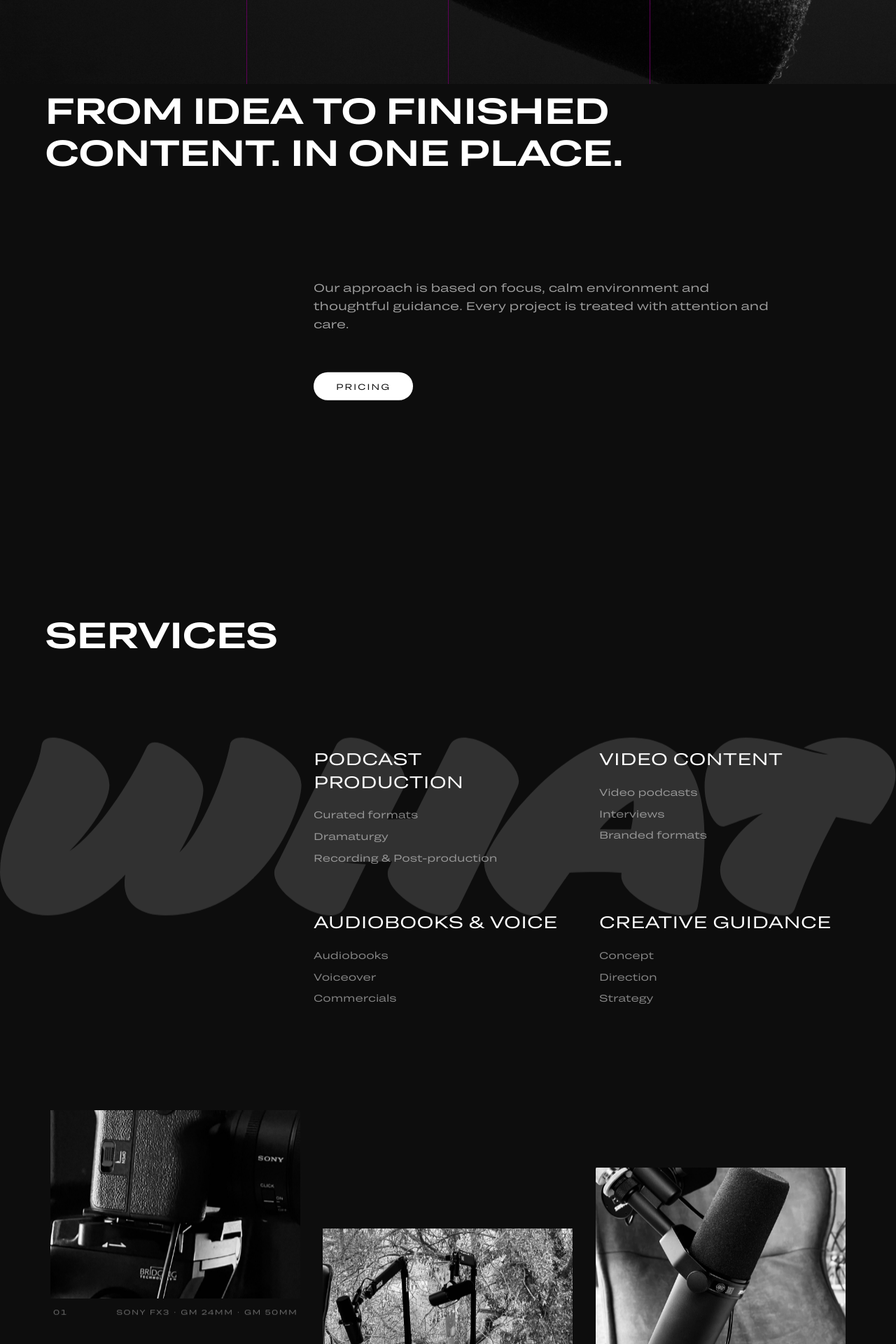
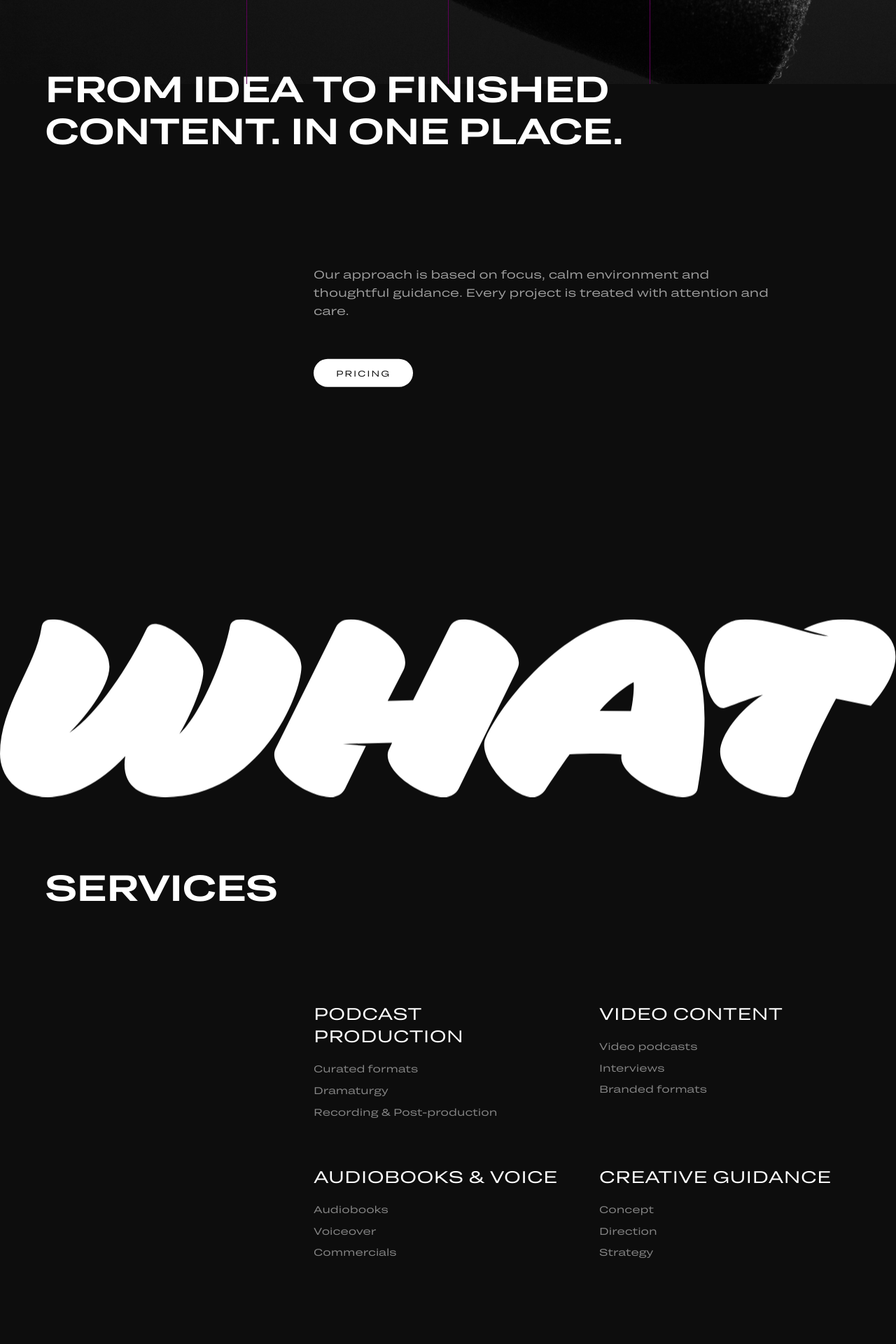
Before and after one commit to alwaysfridaymate/alwaysfridaylive, a Next.js app: page / in a window 1280 px wide. Shown: the part 680-2600 px from the top of the page at 70% size. Built offline with nearby package versions, Linux system fonts and the light colour scheme.

Commit message:
Revert "SVGs: nearly static background with slow parallax, content scrolls over"
This reverts commit 1cc269e02da1f6bf266b5b7034ce1e2ac1baa8c3.

```diff
--- a/src/app/page.tsx
+++ b/src/app/page.tsx
@@ -249,6 +249,30 @@ function ParallaxBlock({
   );
 }
 
+/* ═══════════════════════════════════════════
+   SVG PARALLAX — slower than scroll for SVG elements
+   ═══════════════════════════════════════════ */
+function ParallaxSvg({
+  children,
+  speed = -0.06,
+  className = "",
+}: {
+  children: React.ReactNode;
+  speed?: number;
+  className?: string;
+}) {
+  const { ref, y } = useParallax(speed);
+  return (
+    <div
+      ref={ref}
+      className={`will-change-transform ${className}`}
+      style={{ transform: `translateY(${y}px)` }}
+    >
+      {children}
+    </div>
+  );
+}
+
 /* ─── NAV ─── */
 function Nav() {
   return (
@@ -308,12 +332,11 @@ function Nav() {
 /* ─── HERO ─── */
 function Hero() {
   const headRef = useFadeIn<HTMLDivElement>(0.2, "0px 0px -40px 0px", 0.05);
-  const { ref: liveSvgRef, y: liveY } = useParallax(0.012);
 
   return (
-    <section className="relative min-h-screen flex flex-col bg-[#0d0d0d] overflow-hidden">
+    <section className="relative min-h-screen flex flex-col overflow-hidden bg-[#0d0d0d]">
       {/* Background image */}
-      <div className="absolute inset-0 overflow-hidden">
+      <div className="absolute inset-0">
         <Image
           src="/images/hero.jpg"
           alt="Studio microphone close-up"
@@ -324,12 +347,8 @@ function Hero() {
         />
       </div>
 
-      {/* .LIVE SVG — absolute within hero, nearly static, very slow drift */}
-      <div
-        ref={liveSvgRef}
-        className="absolute inset-0 flex items-center justify-center z-10 px-4 md:px-8 mix-blend-exclusion pointer-events-none will-change-transform"
-        style={{ transform: `translateY(${liveY}px)` }}
-      >
+      {/* .LIVE SVG overlay — centered, full-width, exclusion blend against bg photo, parallax (slower) */}
+      <ParallaxSvg speed={-0.04} className="absolute inset-0 flex items-center justify-center z-10 px-4 md:px-8 mix-blend-exclusion pointer-events-none">
         {/* eslint-disable-next-line @next/next/no-img-element */}
         <img
           src="/images/live.svg"
@@ -337,9 +356,9 @@ function Hero() {
           aria-hidden="true"
           className="w-full h-auto max-h-[45vh] object-contain select-none"
         />
-      </div>
+      </ParallaxSvg>
 
-      {/* Content — lower quarter, offset 1/3 from left, blend-difference for SVG overlap */}
+      {/* Content — lower quarter, offset 1/3 from left, mix-blend-difference for SVG overlap */}
       <div
         ref={headRef}
         className="fade-up relative z-20 mt-auto px-6 md:px-12 lg:px-16 max-w-[1920px] mx-auto w-full pb-12 md:pb-16 lg:pb-20 mix-blend-difference"
@@ -370,39 +389,16 @@ function Hero() {
   );
 }
 
-/* ─── ABOUT + SERVICES wrapper (WHAT SVG spans both) ─── */
-function AboutServices() {
-  const aboutH2Ref = useFadeIn<HTMLDivElement>(0.15, "0px 0px -60px 0px", 0.065);
-  const aboutBodyRef = useFadeIn<HTMLDivElement>(0.15, "0px 0px -60px 0px", 0.04);
-  const servHeadRef = useFadeIn<HTMLDivElement>(0.15, "0px 0px -60px 0px", 0.06);
-  const servBlocksRef = useFadeIn<HTMLDivElement>(0.1, "0px 0px -60px 0px", 0.035);
-  const { ref: whatSvgRef, y: whatY } = useParallax(0.012);
+/* ─── ABOUT ─── */
+function About() {
+  const h2Ref = useFadeIn<HTMLDivElement>(0.15, "0px 0px -60px 0px", 0.065);
+  const bodyRef = useFadeIn<HTMLDivElement>(0.15, "0px 0px -60px 0px", 0.04);
 
   return (
-    <section className="relative overflow-hidden">
-      {/* WHAT SVG — absolute background, nearly static, spans About + Services */}
-      <div
-        ref={whatSvgRef}
-        className="absolute inset-0 flex items-center justify-center pointer-events-none will-change-transform"
-        style={{ zIndex: 0, transform: `translateY(${whatY}px)` }}
-      >
-        <div className="w-full">
-          {/* eslint-disable-next-line @next/next/no-img-element */}
-          <img
-            src="/images/what.svg"
-            alt=""
-            aria-hidden="true"
-            className="w-full h-auto opacity-15"
-            style={{ filter: "brightness(0) invert(1)" }}
-          />
-        </div>
-      </div>
-
-      {/* ── ABOUT content ── */}
-      <div className="relative z-10 py-24 md:py-32 lg:py-40">
+    <section className="relative py-24 md:py-32 lg:py-40">
       {/* Headline */}
       <div
-          ref={aboutH2Ref}
+        ref={h2Ref}
         className="fade-up px-6 md:px-12 lg:px-16 max-w-[1920px] mx-auto mb-16 md:mb-20"
       >
         <div className="grid grid-cols-1 lg:grid-cols-4">
@@ -416,8 +412,8 @@ function AboutServices() {
 
       {/* Body text + CTA */}
       <div
-          ref={aboutBodyRef}
-          className="fade-up px-6 md:px-12 lg:px-16 max-w-[1920px] mx-auto"
+        ref={bodyRef}
+        className="fade-up px-6 md:px-12 lg:px-16 max-w-[1920px] mx-auto mb-20 md:mb-28"
       >
         <div className="grid grid-cols-1 lg:grid-cols-3">
           <div className="hidden lg:block" />
@@ -435,13 +431,34 @@ function AboutServices() {
           </div>
         </div>
       </div>
+
+      {/* WHAT SVG — full width, white, blend mode difference, parallax (slower) */}
+      <ParallaxSvg speed={-0.06}>
+        <div className="w-full overflow-hidden mix-blend-difference">
+          {/* eslint-disable-next-line @next/next/no-img-element */}
+          <img
+            src="/images/what.svg"
+            alt=""
+            aria-hidden="true"
+            className="w-full h-auto"
+            style={{ filter: "brightness(0) invert(1)" }}
+          />
         </div>
+      </ParallaxSvg>
+    </section>
+  );
+}
 
-      {/* ── SERVICES content ── */}
-      <div id="services" className="relative z-10 py-24 md:py-32 lg:py-40">
+/* ─── SERVICES (WHAT) ─── */
+function Services() {
+  const headRef = useFadeIn<HTMLDivElement>(0.15, "0px 0px -60px 0px", 0.06);
+  const blocksRef = useFadeIn<HTMLDivElement>(0.1, "0px 0px -60px 0px", 0.035);
+
+  return (
+    <section id="services" className="relative py-24 md:py-32 lg:py-40">
       {/* Headline */}
       <div
-          ref={servHeadRef}
+        ref={headRef}
         className="fade-up px-6 md:px-12 lg:px-16 max-w-[1920px] mx-auto mb-16 md:mb-20"
       >
         <div className="grid grid-cols-1 lg:grid-cols-4">
@@ -455,7 +472,7 @@ function AboutServices() {
 
       {/* 4 service blocks */}
       <div
-          ref={servBlocksRef}
+        ref={blocksRef}
         className="fade-up px-6 md:px-12 lg:px-16 max-w-[1920px] mx-auto mb-24 md:mb-32"
       >
         <div className="grid grid-cols-1 lg:grid-cols-3">
@@ -532,7 +549,7 @@ function AboutServices() {
       </div>
 
       {/* Image blocks — 3 columns, staggered, full-block parallax */}
-        <div className="relative z-10 px-6 md:px-12 lg:px-16 max-w-[1920px] mx-auto">
+      <div className="px-6 md:px-12 lg:px-16 max-w-[1920px] mx-auto">
         <div className="grid grid-cols-1 md:grid-cols-3 gap-6 md:gap-4 md:items-start">
           {/* Image 01 — highest, slowest */}
           <ParallaxBlock speed={0.04} className="md:mt-0 p-2">
@@ -585,7 +602,6 @@ function AboutServices() {
               </p>
             </div>
           </ParallaxBlock>
-          </div>
         </div>
       </div>
     </section>
@@ -643,30 +659,27 @@ function ApproachStatement() {
 /* ─── APPROACH (HOW) ─── */
 function Approach() {
   const blocksRef = useFadeIn<HTMLDivElement>(0.1, "0px 0px -60px 0px", 0.04);
-  const { ref: howSvgRef, y: howY } = useParallax(0.01);
 
   return (
-    <section id="approach" className="relative py-24 md:py-32 lg:py-40 overflow-hidden">
-      {/* HOW SVG — absolute background, nearly static within approach section */}
-      <div
-        ref={howSvgRef}
-        className="absolute inset-0 flex items-start justify-center pointer-events-none will-change-transform pt-[10%]"
-        style={{ zIndex: 0, transform: `translateY(${howY}px)` }}
-      >
+    <section id="approach" className="relative py-24 md:py-32 lg:py-40">
+      {/* HOW SVG — slowest parallax + APPROACH H2 — faster parallax, layered */}
+      <div className="relative mb-16 md:mb-20">
+        {/* SVG layer — slowest (lags behind scroll) */}
+        <ParallaxSvg speed={-0.05}>
           <div className="w-full overflow-hidden">
             {/* eslint-disable-next-line @next/next/no-img-element */}
             <img
               src="/images/how.svg"
               alt=""
               aria-hidden="true"
-            className="w-full h-auto opacity-15"
+              className="w-full h-auto"
               style={{ filter: "brightness(0) invert(1)" }}
             />
           </div>
-      </div>
-
-      {/* Approach H2 — scrolls normally (different speed from SVG) */}
-      <div className="relative z-10 px-6 md:px-12 lg:px-16 max-w-[1920px] mx-auto mb-16 md:mb-20">
+        </ParallaxSvg>
+        {/* H2 layer — moves at a different (faster) speed */}
+        <div className="absolute inset-0 flex items-center px-6 md:px-12 lg:px-16 mix-blend-difference">
+          <ParallaxBlock speed={0.04} className="max-w-[1920px] mx-auto w-full">
             <div className="grid grid-cols-1 lg:grid-cols-4">
               <div className="lg:col-span-3">
                 <h2 className="text-[32px] md:text-[42px] lg:text-[52px] font-semibold leading-[1.15] tracking-tight text-white uppercase">
@@ -674,12 +687,14 @@ function Approach() {
                 </h2>
               </div>
             </div>
+          </ParallaxBlock>
+        </div>
       </div>
 
       {/* 4 process blocks */}
       <div
         ref={blocksRef}
-        className="fade-up relative z-10 px-6 md:px-12 lg:px-16 max-w-[1920px] mx-auto mb-24 md:mb-32"
+        className="fade-up px-6 md:px-12 lg:px-16 max-w-[1920px] mx-auto mb-24 md:mb-32"
       >
         <div className="grid grid-cols-1 lg:grid-cols-3">
           <div className="hidden lg:block" />
@@ -723,7 +738,7 @@ function Approach() {
       </div>
 
       {/* 4 image blocks — 4-column grid, cascading stagger */}
-      <div className="relative z-10 px-6 md:px-12 lg:px-16 max-w-[1920px] mx-auto">
+      <div className="px-6 md:px-12 lg:px-16 max-w-[1920px] mx-auto">
         <div className="grid grid-cols-2 lg:grid-cols-4 gap-4 md:gap-4 md:items-start">
           {/* 1st — highest (mt-0), slowest block */}
           <ParallaxBlock speed={0.035} className="lg:mt-0 p-2">
@@ -805,16 +820,10 @@ function Approach() {
 
 /* ─── WHEN (FINAL SECTION) ─── */
 function When() {
-  const { ref: whenSvgRef, y: whenY } = useParallax(0.01);
-
   return (
-    <section id="pricing" className="relative py-16 md:py-24 lg:py-32 overflow-hidden">
-      {/* WHEN SVG — absolute background, nearly static within this section */}
-      <div
-        ref={whenSvgRef}
-        className="absolute inset-0 flex items-center justify-center pointer-events-none will-change-transform px-6 md:px-12 lg:px-16"
-        style={{ zIndex: 0, transform: `translateY(${whenY}px)` }}
-      >
+    <section id="pricing" className="relative py-16 md:py-24 lg:py-32">
+      {/* WHEN — large background SVG, parallax (slower than scroll) */}
+      <ParallaxSvg speed={-0.07} className="w-full overflow-hidden mb-12 md:mb-16 lg:mb-20 px-6 md:px-12 lg:px-16">
         <Image
           src="/images/when.svg"
           alt=""
@@ -823,9 +832,9 @@ function When() {
           className="w-full h-auto opacity-[0.08]"
           aria-hidden="true"
         />
-      </div>
+      </ParallaxSvg>
 
-      <div className="relative z-10 px-6 md:px-12 lg:px-16 max-w-[1920px] mx-auto">
+      <div className="px-6 md:px-12 lg:px-16 max-w-[1920px] mx-auto">
         <div className="grid grid-cols-1 md:grid-cols-2 gap-4 md:gap-3">
           <ParallaxImage
             src="/images/studio-reflection.jpg"
@@ -952,7 +961,8 @@ export default function Home() {
       <Nav />
       <main>
         <Hero />
-        <AboutServices />
+        <About />
+        <Services />
         <ApproachStatement />
         <Approach />
         <When />
```
Lines whose indentation alone changed are shown as unchanged.
